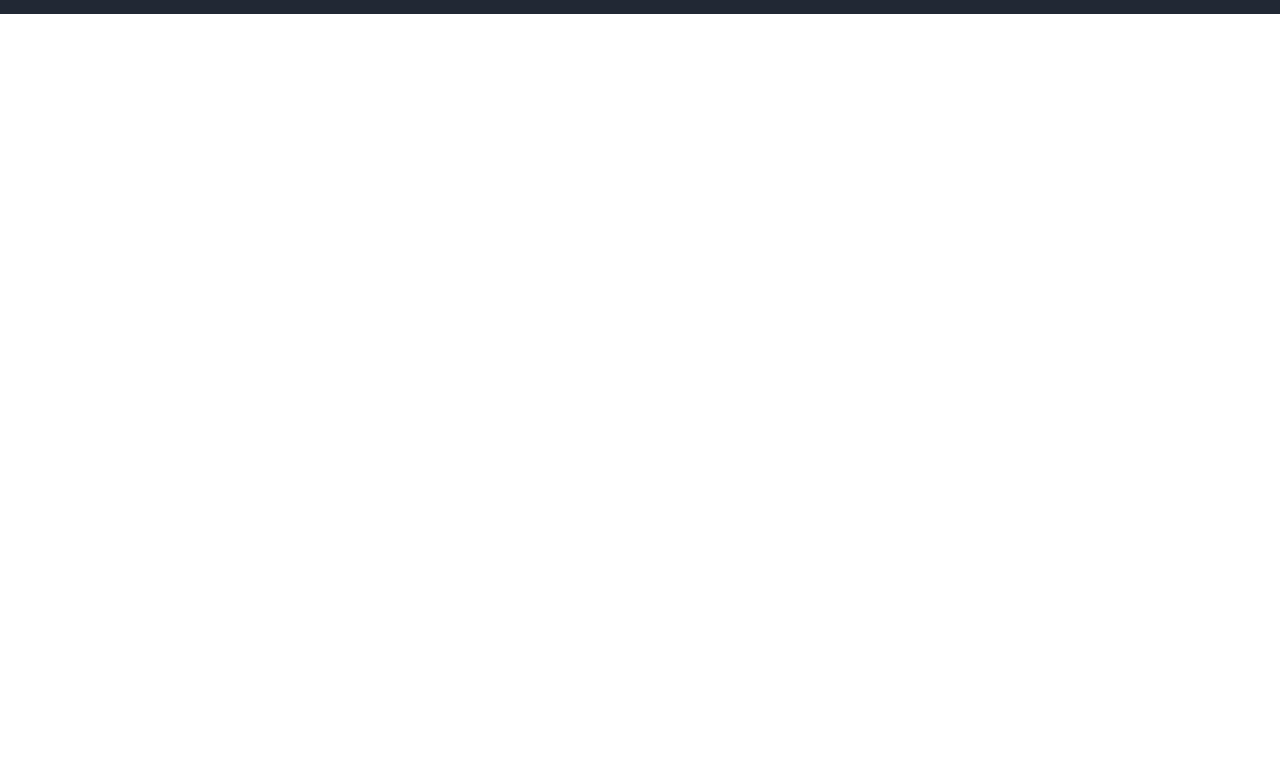
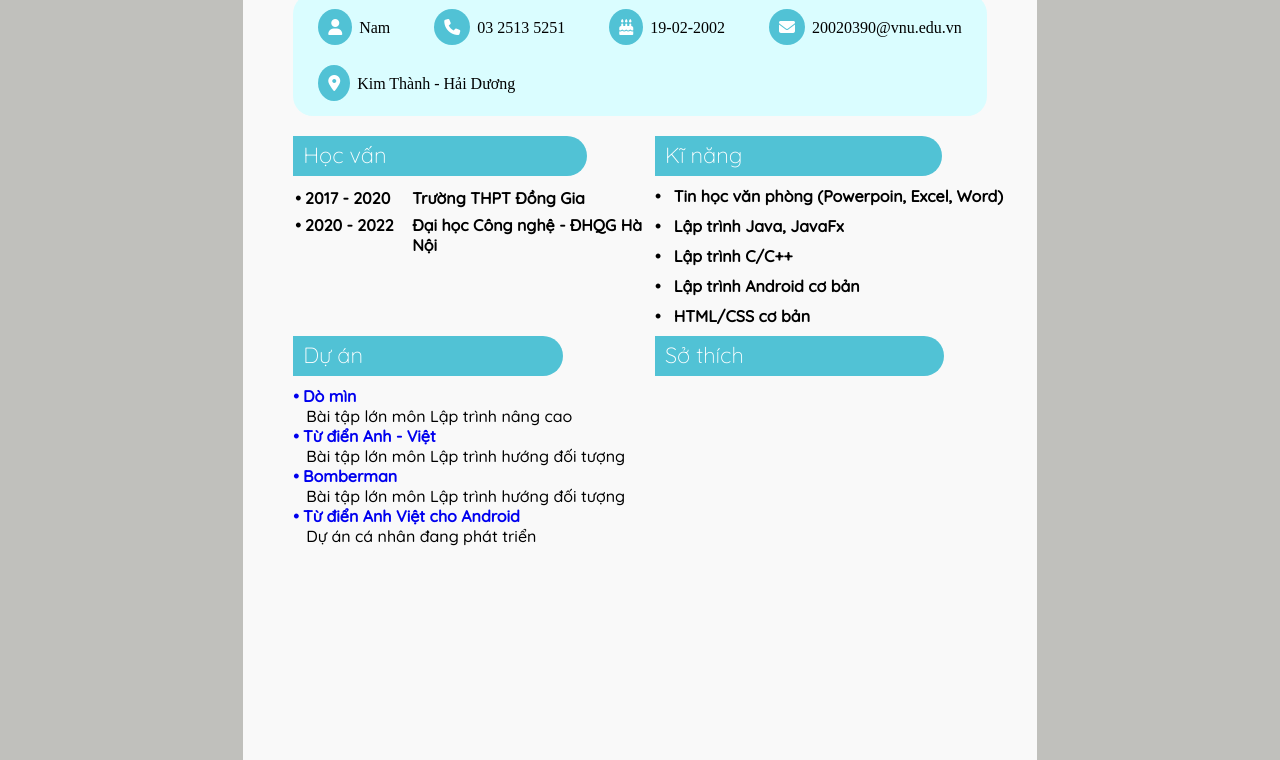
Before and after one commit to Hoangdao192/CV, a plain HTML site: page index.html in a window 1280 px wide. Shown: the part 136-896 px from the top of the page. Before the commit the page ends 800 px from the top, so only its background shows below. Drawn offline with Linux system fonts and the light colour scheme.

Commit message:
Thay doi bo cuc, bo sung thong tin

```diff
--- a/css/stylesheet.css
+++ b/css/stylesheet.css
@@ -1,14 +1,30 @@
+body {
+    background-color: rgb(192,192,188);
+}
+
+.body {
+    width: 21cm;
+    height: 29.7cm;
+    /* to centre page on screen*/
+    margin-left: auto;
+    margin-right: auto;
+    margin-top: 30px;
+    margin-bottom: 30px;
+    border-radius: 10px;
+    background-color: #F9F9F9;
+}
+
 * {
     margin: 0;
     padding: 0;
 }
 
 .header {
-    height: 150px;
     display: flex;
     margin: 0;
     padding: 0;
-    background-color: #212834;
+    border-top-left-radius: 10px;
+    border-top-right-radius: 10px;
     flex-wrap: wrap;
     align-items: center;
     align-content: center;
@@ -18,36 +34,142 @@
 .header h1 {
     font-family: 'Quicksand', sans-serif;
     width: 100%;
-    color: white;
-    text-align: center;
+    color: black;
+    text-align: left;
     margin-bottom: 0;
+    margin-top: 20px;
+    margin-left: 50px;
 }
 
 .header p {
     font-family: 'Quicksand', sans-serif;
-    color: aqua;
+    color: #51C2D5;
     font-weight: 300;
     width: 100%;
-    text-align: center;
+    text-align: left;
+    margin-bottom: 0;
+    margin-left: 50px;
 }
 
 .sort-information {
     margin-top: 20px;
+    margin-left: 50px;
+    margin-right: 50px;
     display: flex;
+    flex-wrap: wrap;
+    justify-content: space-between;
+    background-color: #DAFDFF;
+    padding: 15px;
+    border-radius: 20px;
 }
 
 .sort-information-item {
     margin: 0 10px;
+    display: block;
+}
+
+.sort-information-item:last-child {
+    margin-top: 20px;
 }
 
 .sort-information-item i {
     padding: 10px;
     border-radius: 50%;
     color: white;
-    background-color: #0B77C5;
+    background-color: #51C2D5;
 }
 
 .sort-information-item span {
     margin-left: 3px;
-    color: aqua;
+    color: black;
 }
+
+.information {
+    margin: 20px 20px 0 50px;
+    display: flex;
+    flex-direction: row;
+    flex-wrap: wrap;
+    justify-content: space-between;
+}
+
+.information-item {
+    flex: 50%;
+    margin-bottom: 10px;
+}
+
+.information-item p {
+    font-weight: bold;
+    font-family: 'Quicksand', sans-serif;
+    margin-top: 10px;
+    display: block;
+}
+/*
+.title::before {
+    content: "";
+    height: 40px;
+    width: 4px;
+    background-color: #212834;
+    position: absolute;
+    left: -6px;
+    top: 0px;
+}*/
+
+.title {
+    height: 30px;
+    display: inline-block;
+    padding: 5px 200px 5px 10px;
+    background-color: #51C2D5;
+    border-top-right-radius: 25px;
+    border-bottom-right-radius: 25px;
+    font-family: 'Quicksand', sans-serif;
+    font-weight: 300;
+    font-size: 22px;
+    color: white;
+}
+
+.education table {
+    font-weight: bold;
+    font-family: 'Quicksand', sans-serif;
+    margin-top: 10px;
+}
+
+.education table tr td {
+    padding-bottom: 5px;
+}
+
+.education table tr td:first-child {
+    width: 100px;
+    display: inline-block;
+}
+
+.education table tr td:last-child {
+    padding-left: 15px;
+    text-align: left;
+}
+
+.project h1 {
+    margin-bottom: 10px;
+}
+
+.project a:first-child {
+    margin-top: 20px;
+}
+
+.project a {
+    font-size: 16px;
+    font-family: 'Quicksand', sans-serif;
+    font-weight: bold;
+    text-decoration: none;
+}
+
+.project a:hover {
+    font-size: 16px;
+    font-family: 'Quicksand', sans-serif;
+    font-weight: bold;
+    text-decoration:underline;
+}
+
+.project p {
+    margin-top: 0px;
+    font-weight: 400;
+}
--- a/index.html
+++ b/index.html
@@ -1,14 +1,18 @@
 <!DOCTYPE html>
 <html lang="end">
+
 <head>
     <meta charset="UTF-8">
+    <meta name="viewport" content="width=device-width, initial-scale=1">
     <script src="https://kit.fontawesome.com/a914f93d25.js" crossorigin="anonymous"></script>
     <link rel="stylesheet" href="css/stylesheet.css">
     <link href="https://fonts.googleapis.com/css2?family=Quicksand:wght@500&display=swap" rel="stylesheet">
     <link href="https://fonts.googleapis.com/css2?family=Quicksand:wght@300&display=swap" rel="stylesheet">
     <title>CV</title>
 </head>
+
 <body>
+    <div class="body">
         <div class="header">
             <h1>NGUYỄN ĐĂNG HOÀNG ĐẠO</h1>
             <p>Sinh viên trường Đại học Công nghệ - Đại học Quốc gia Hà Nội</p>
@@ -35,5 +39,45 @@
                 </div>
             </div>
         </div>
+        <div class="information">
+            <div class="information-item education">
+                <h1 class="title">Học vấn</h1>
+                <table>
+                    <tr>
+                        <td>&bull;&nbsp;<span>2017 - 2020</span></td>
+                        <td>Trường THPT Đồng Gia</td>
+                    </tr>
+                    <tr>
+                        <td>&bull;&nbsp;<span>2020 - 2022</span></td>
+                        <td>Đại học Công nghệ - ĐHQG Hà Nội</td>
+                    </tr>
+                </table>
+            </div>
+            <div class="information-item skill">
+                <h1 class="title">Kĩ năng</h1>
+                <p>&bull;&nbsp;&nbsp;&nbsp;Tin học văn phòng (Powerpoin, Excel, Word)</p>
+                <p>&bull;&nbsp;&nbsp;&nbsp;Lập trình Java, JavaFx</p>
+                <p>&bull;&nbsp;&nbsp;&nbsp;Lập trình C/C++</p>
+                <p>&bull;&nbsp;&nbsp;&nbsp;Lập trình Android cơ bản</p>
+                <p>&bull;&nbsp;&nbsp;&nbsp;HTML/CSS cơ bản</p>
+            </div>
+            <div class="information-item project">
+                <h1 class="title">Dự án</h1>
+                <br>
+                <a href="https://github.com/Hoangdao192/Minesweaper">&bull; Dò mìn</a><br>
+                <p>&nbsp;&nbsp;&nbsp;Bài tập lớn môn Lập trình nâng cao</p>
+                <a href="https://github.com/Hoangdao192/Dictionary_Assignment">&bull; Từ điển Anh - Việt</a><br>
+                <p>&nbsp;&nbsp;&nbsp;Bài tập lớn môn Lập trình hướng đối tượng</p>
+                <a href="https://github.com/Hoangdao192/BomberMan">&bull; Bomberman</a><br>
+                <p>&nbsp;&nbsp;&nbsp;Bài tập lớn môn Lập trình hướng đối tượng</p>
+                <a href="https://github.com/Hoangdao192/Dictionary-Android">&bull; Từ điển Anh Việt cho Android</a>
+                <p>&nbsp;&nbsp;&nbsp;Dự án cá nhân đang phát triển</p>
+            </div>
+            <div class="information-item hobby">
+                <h1 class="title">Sở thích</h1>
+            </div>
+        </div>
+    </div>
 </body>
+
 </html>
```
Lines whose indentation alone changed are shown as unchanged.
